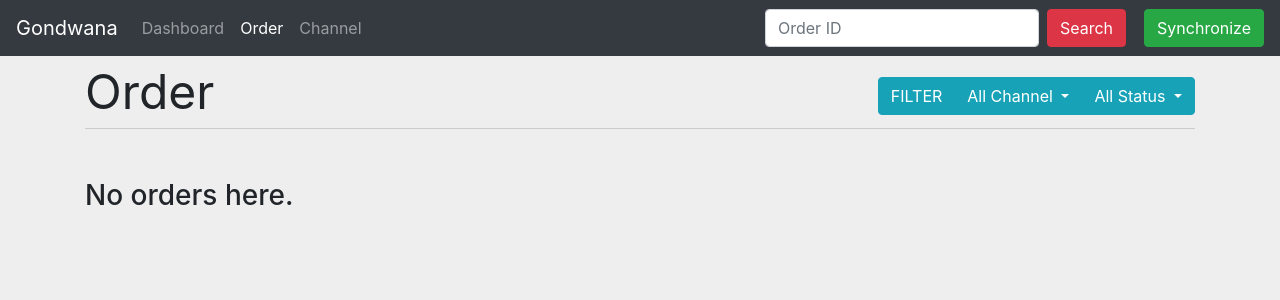
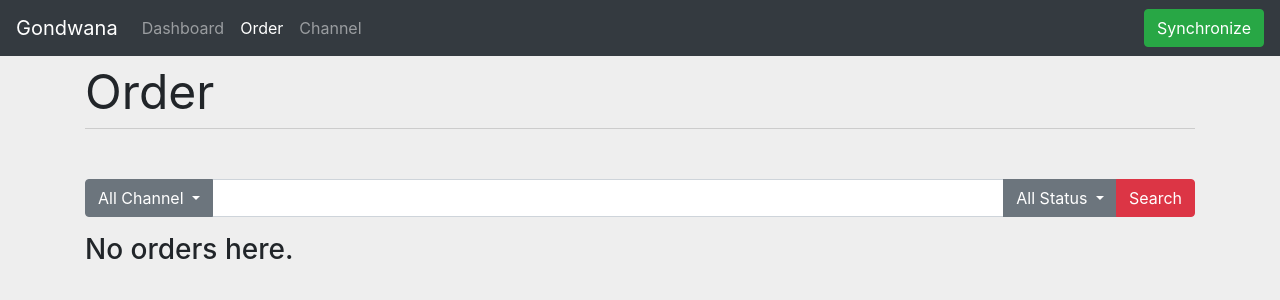
Before and after one commit to richard-ma/Gondwana, a Flask app: template Gondwana/templates/order/index.html in a window 1280 px wide. Shown: the top 300 px of the page. Run offline with Flask 2, Linux system fonts and the light colour scheme; the template is opened without the code that fills it, so the values that code supplies are empty; parts of the project's set-up code (start-up, migrations or seed data) failed here and were passed over; some libraries are stand-ins or nearby versions.

Commit message:
merge search bar and filters

```diff
--- a/Gondwana/templates/base.html
+++ b/Gondwana/templates/base.html
@@ -31,13 +31,6 @@
     </ul>
   </div>
 
-<!-- search -->
-<form class="form-inline" action="{{ url_for('order.order_index') }}" method="POST">
-    <input class="form-control mr-sm-2" id="order_id" name="order_id" type="search" placeholder="Order ID" aria-label="Search">
-    <button class="btn btn-danger my-2 my-sm-0" type="submit">Search</button>
-</form>
-<!-- search end -->
-&nbsp;&nbsp;&nbsp;&nbsp;
 <!-- sync -->
 <a href="{{ url_for('order.order_sync') }}" role="button" class="btn btn-success">Synchronize</a>
 <!-- sync end -->
--- a/Gondwana/templates/order/index.html
+++ b/Gondwana/templates/order/index.html
@@ -11,12 +11,13 @@
 {% endblock %}
 
 {% block button %}
-<!-- filter -->
-<div class="btn-group">
-    <a class="btn btn-info btn-secondary" href="{{ url_for('order.order_index') }}">FILTER</a>
+{% endblock %}
+
+{% block content %}
+    <div class="input-group mb-3">
+        <div class="input-group-prepend">
 <!-- channel filter -->
-    <div class="btn-group">
-        <button id="channelFilter" type="button" class="btn btn-info btn-secondary dropdown-toggle" data-toggle="dropdown" aria-haspopup="true" aria-expanded="false">
+            <button id="channelFilter" type="button" class="btn btn-secondary dropdown-toggle" data-toggle="dropdown" aria-haspopup="true" aria-expanded="false">
                 {% if active_channel %}{{ active_channel.name }}{% else %}All Channel{% endif %}
             </button>
             <div class="dropdown-menu" aria-labelledby="channelFilter">
@@ -28,11 +29,12 @@
                     {% endfor %}
                 {% endif %}
             </div>
+<!-- channel filter end -->
         </div>
-    <!-- channel filter end -->
+        <input type="text" class="form-control" aria-label="Text input with segmented dropdown button">
 <!-- status filter -->
-    <div class="btn-group">
-        <button id="statusFilter" type="button" class="btn btn-info btn-secondary dropdown-toggle" data-toggle="dropdown" aria-haspopup="true" aria-expanded="false">
+        <div class="input-group-append">
+            <button id="statusFilter" type="button" class="btn btn-secondary dropdown-toggle" data-toggle="dropdown" aria-haspopup="true" aria-expanded="false">
                 {% if active_status %}{{ active_status|order_status_2_name }}{% else %}All Status{% endif %}
             </button>
             <div class="dropdown-menu" aria-labelledby="statusFilter">
@@ -55,11 +57,13 @@
             </div>
         </div>
 <!-- status filter end -->
+<!-- search button -->
+        <div class="input-group-append">
+            <button class="btn btn-danger btn-secondary" type="button">Search</button>
         </div>
-<!-- filter end -->
-{% endblock %}
+<!-- search button end-->
+    </div>
 
-{% block content %}
     {% if orders %}
     <table class="table table-striped table-hover">
         <thead class="thead-dark">
```
Lines whose indentation alone changed are shown as unchanged.
